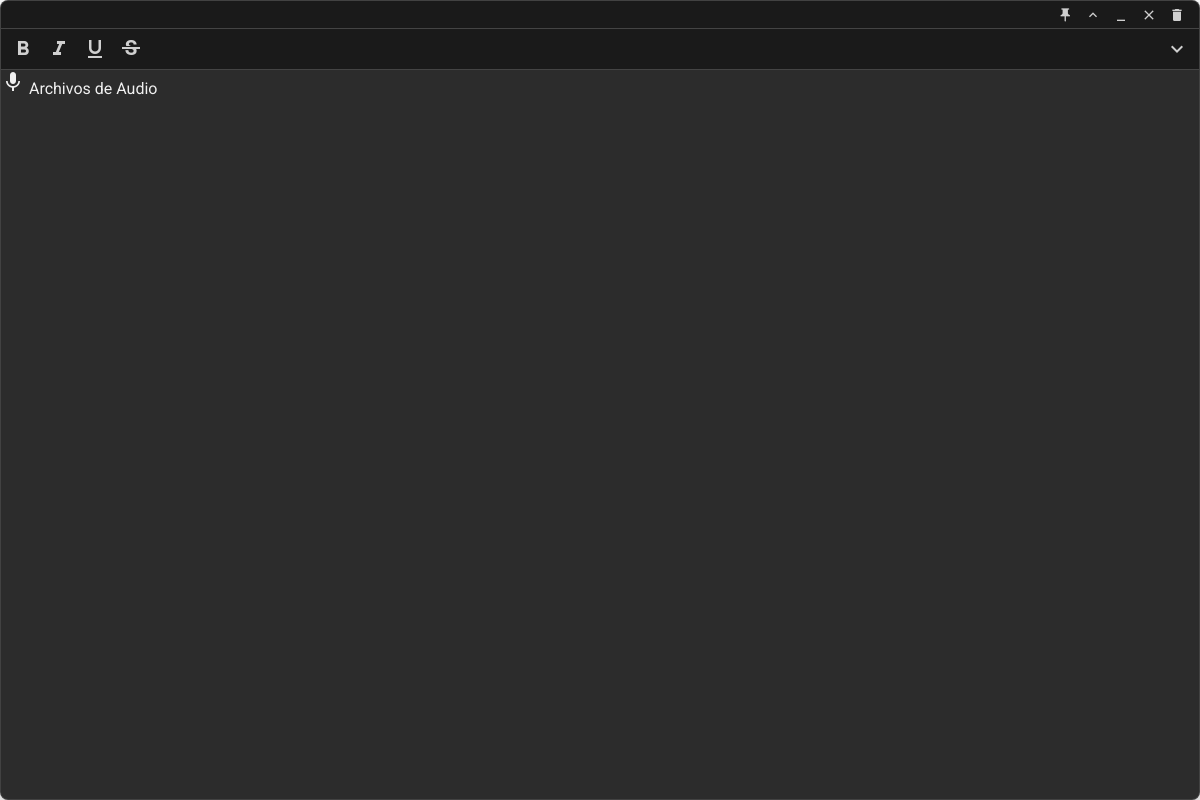
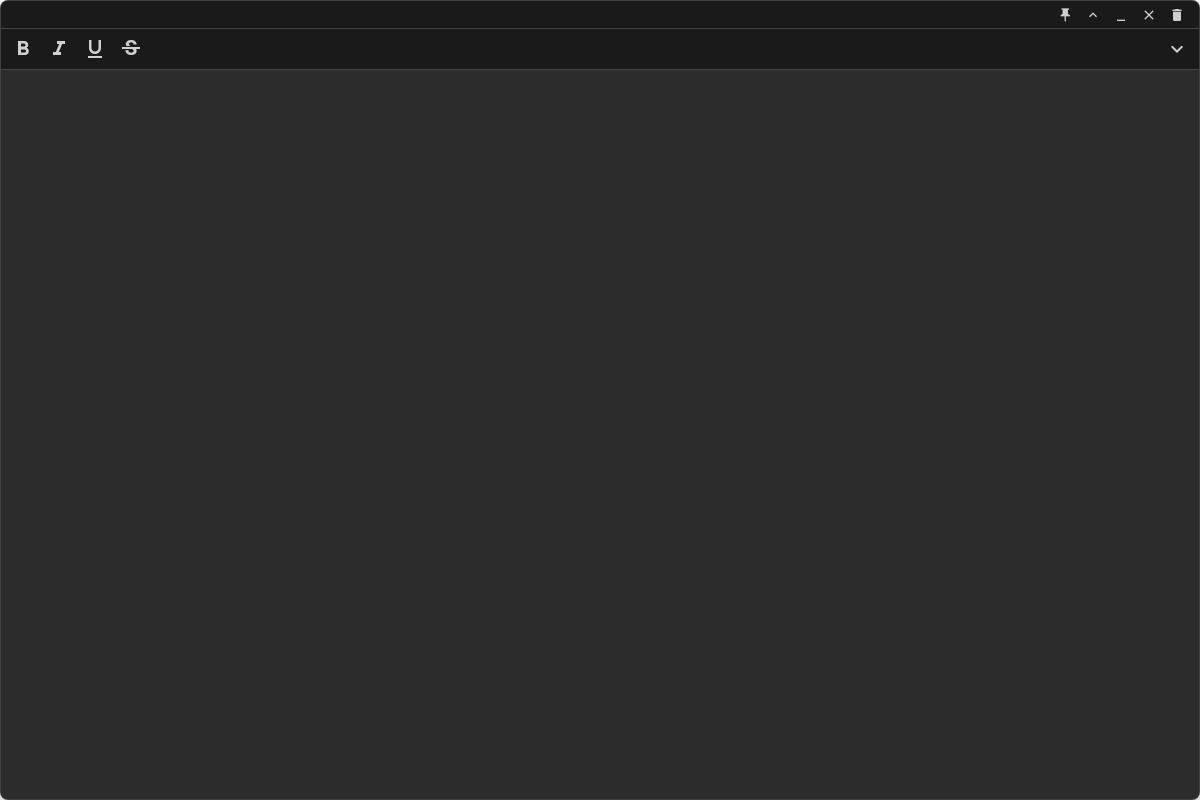
Before and after one commit to Snei88/electron-notes, an Electron app: page note.html in a window 1200 px wide. Drawn offline with nearby package versions, Linux system fonts and the light colour scheme; no server answers.

Commit message:
audio corregido

```diff
--- a/note.html
+++ b/note.html
@@ -130,10 +130,7 @@
 
     <!-- Audio Player Section -->
     <div id="audio-player-section" class="audio-player-section hidden" aria-hidden="true">
-      <div class="audio-player-header">
-        <span class="material-icons" aria-hidden="true">mic</span>
-        <span>Archivos de Audio</span>
-      </div>
+
       <div id="audio-files-list" class="audio-files-list">
         <!-- Se llena dinámicamente -->
       </div>
```
